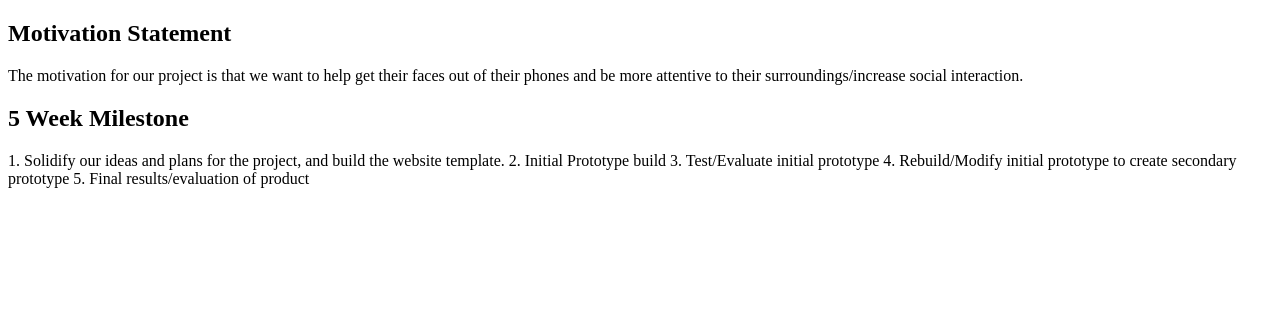
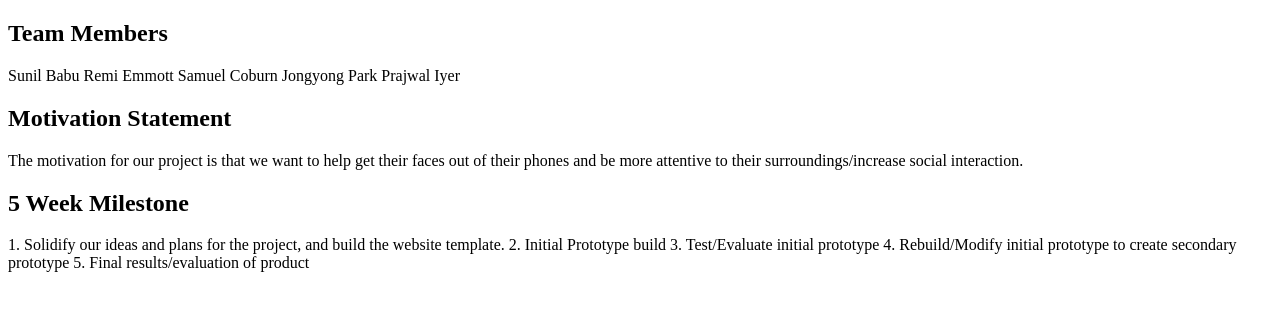
Before and after one commit to timaeus321/timaeus321.github.io, a plain HTML site: page index.html in a window 1280 px wide. Drawn offline with Linux system fonts and the light colour scheme.

Commit message:
Update index.html

```diff
--- a/index.html
+++ b/index.html
@@ -1,10 +1,18 @@
 <!doctype html>
 <html>
   <head>
-    <title>This is the title of the webpage!</title>
+    <title>Connect-A-Bottles!</title>
   </head>
   <body>
     <article>
+      <h1>Team Members</h1>
+        <p>Sunil Babu
+          Remi Emmott
+          Samuel Coburn
+          Jongyong Park
+          Prajwal Iyer
+        </p>
+
       <h1>Motivation Statement</h1>
         <p>
           The motivation for our project is that we want to help get their faces out of their phones and be more attentive to their surroundings/increase social interaction.
```
